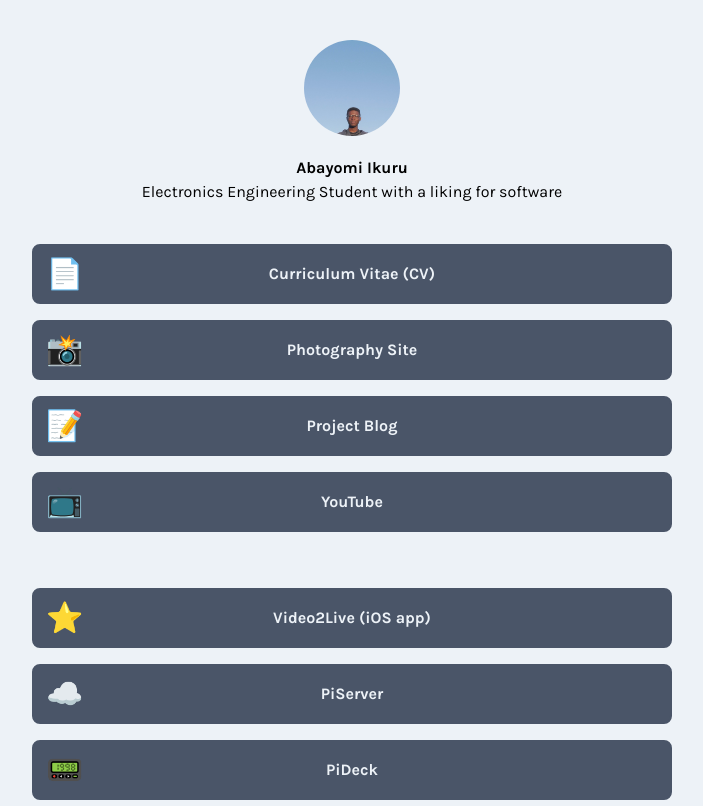
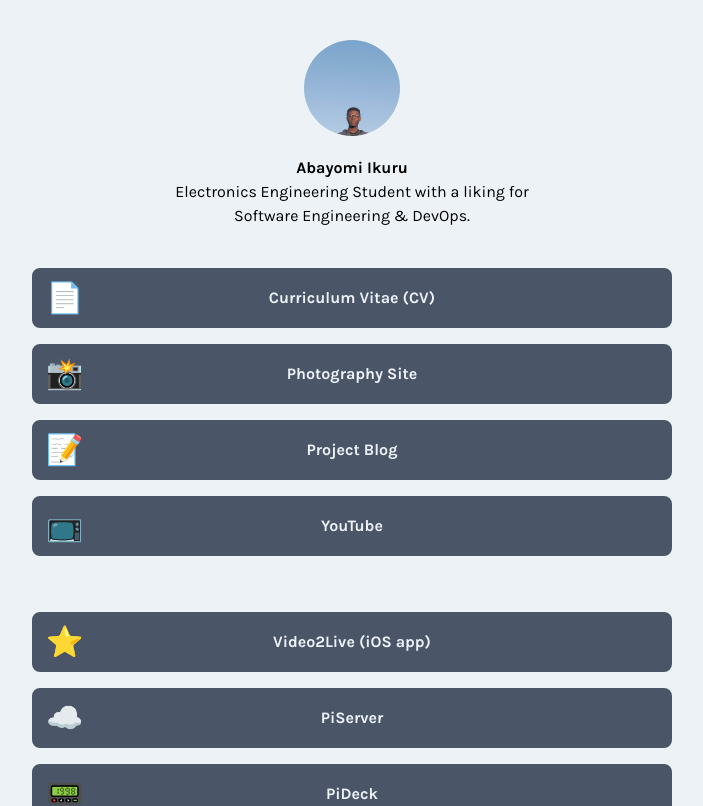
Before and after one commit to abayomi185/yomitosh-dev, a Next.js app: page / in a window 1280 px wide. Shown: the top 806 px of the page, without its empty margins (288-991 px from the left). Built offline with nearby package versions, Linux system fonts and the light colour scheme.

Commit message:
Edit Header

```diff
--- a/components/Header.js
+++ b/components/Header.js
@@ -4,7 +4,7 @@ function Header() {
       <div className="md:w-4/6 mx-auto">
         <img src="/yomi.jpg" className="h-24 rounded-full mx-auto mb-5" />
         <h1 className="font-bold">Abayomi Ikuru</h1>
-        <p>Electronics Engineering Student with a liking for software</p>
+        <p>Electronics Engineering Student with a liking for <br/> Software Engineering & DevOps.</p>
       </div>
     </header>
   );
```
